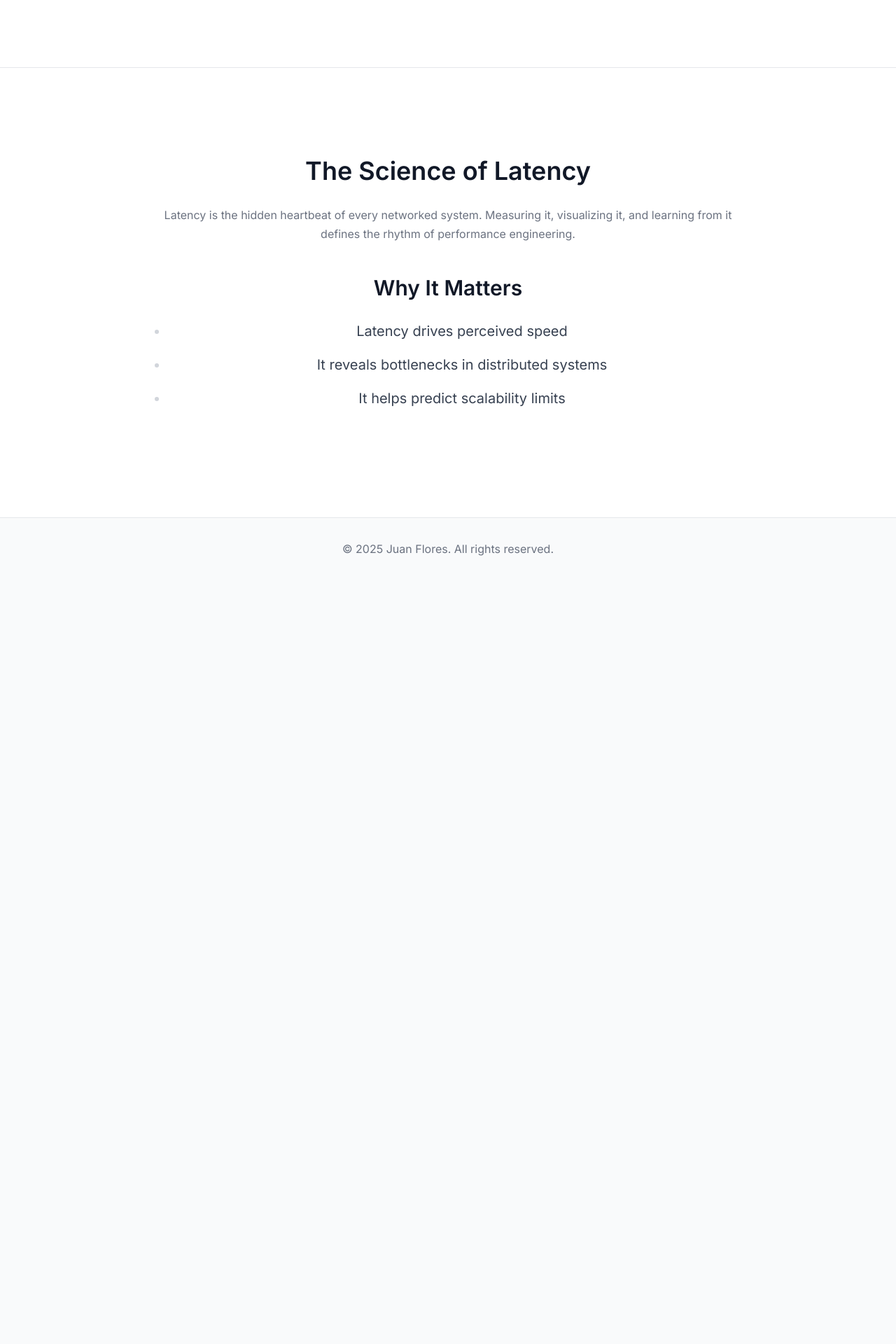
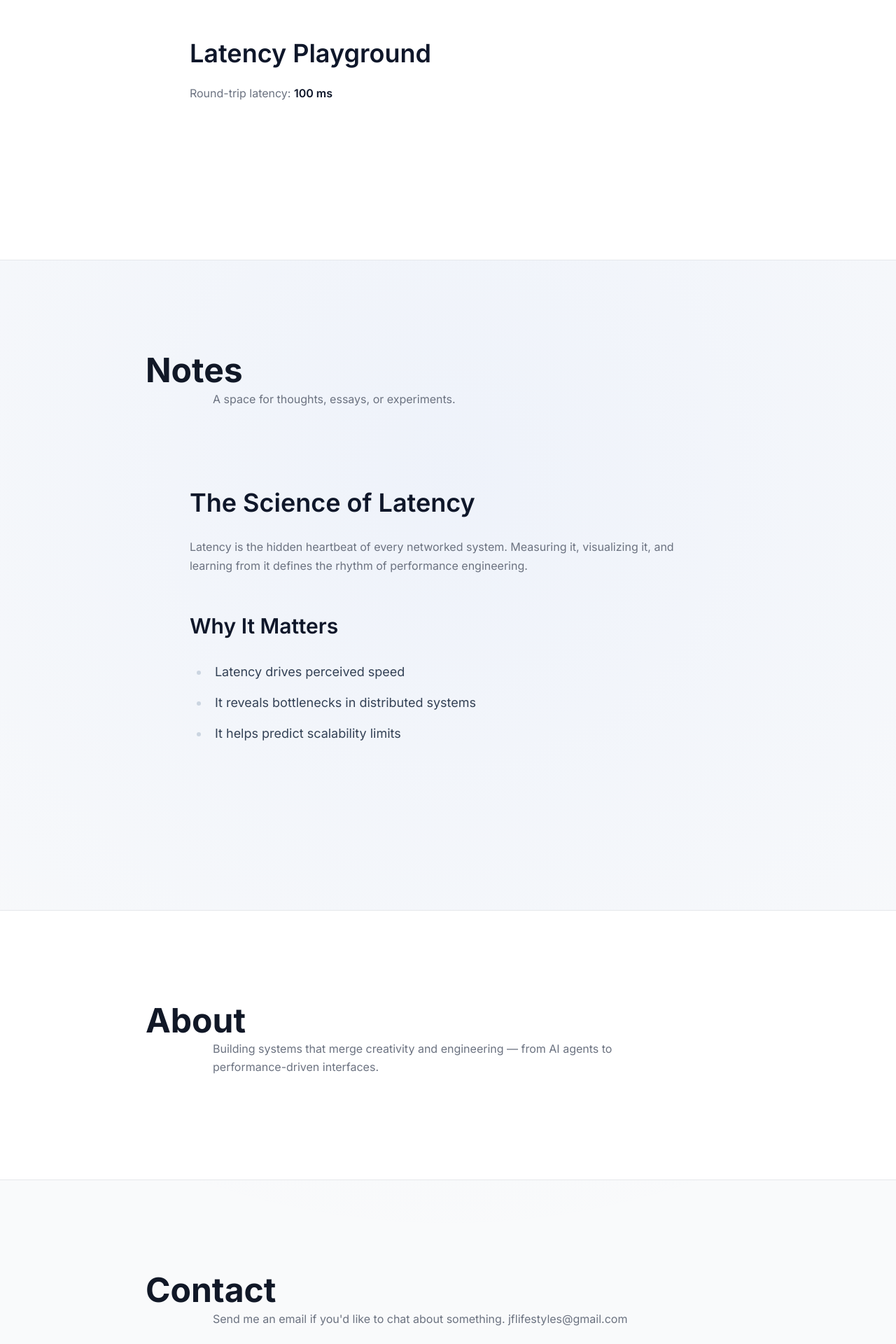
Before and after one commit to jcode82/engineering-lab, a Next.js app: page / in a window 1280 px wide. Shown: the part 780-2700 px from the top of the page at 70% size. Before the commit the page ends 1608 px from the top, so only its background shows below. Built offline with nearby package versions, Linux system fonts and the light colour scheme.

Commit message:
feat: Content Scafolding Overview

```diff
--- a/src/app/page.tsx
+++ b/src/app/page.tsx
@@ -1,13 +1,21 @@
 import Hero from "@/components/Hero";
-import Experiments from "./sections/Experiments";
-import ArticleTest from "./sections/ArticleTest";
+// import Experiments from "./sections/Experiments";
+// import ArticleTest from "./sections/ArticleTest";
+import About from "./sections/About";
+import Projects from "./sections/Projects";
+import Notes from "./sections/Notes";
+import Contact from "./sections/Contact";
 
 export default function Page() {
   return (
     <main>
       <Hero />
-      <Experiments />
-      <ArticleTest />
+      {/* <Experiments /> */}
+      {/* <ArticleTest /> */}
+      <Projects />
+      <Notes />
+      <About />
+      <Contact />
     </main>
   );
 }
--- /dev/null
+++ b/src/app/sections/About.tsx
@@ -0,0 +1,12 @@
+import SectionWrapper from "@/components/SectionWrapper";
+
+export default function About() {
+  return (
+    <SectionWrapper id="about">
+      <h2 className="text-h2 heading-spacing">About</h2>
+      <p className="text-base max-w-2xl mx-auto">
+        Building systems that merge creativity and engineering — from AI agents to performance-driven interfaces.
+      </p>
+    </SectionWrapper>
+  );
+}
--- /dev/null
+++ b/src/app/sections/Contact.tsx
@@ -0,0 +1,12 @@
+import SectionWrapper from "@/components/SectionWrapper";
+
+export default function Contact() {
+  return (
+    <SectionWrapper id="contact">
+      <h2 className="text-h2 heading-spacing">Contact</h2>
+      <p className="text-base max-w-2xl mx-auto">
+        Send me an email if you'd like to chat about something. <a href="mailto:jflifestyles@gmail.com">jflifestyles@gmail.com</a>
+      </p>
+    </SectionWrapper>
+  );
+}
--- /dev/null
+++ b/src/app/sections/Notes.tsx
@@ -0,0 +1,25 @@
+import SectionWrapper from "@/components/SectionWrapper";
+
+export default function Notes() {
+  return (
+    <SectionWrapper id="notes">
+      <h2 className="text-h2 heading-spacing">Notes</h2>
+      <p className="text-base max-w-2xl mx-auto">
+        A space for thoughts, essays, or experiments.
+      </p>
+      <article className="prose prose-slate lg:prose-lg mx-auto py-24">
+        <h1 className="text-3xl md:text-4xl font-semibold mb-6">The Science of Latency</h1>
+        <p>
+          Latency is the hidden heartbeat of every networked system.
+          Measuring it, visualizing it, and learning from it defines the rhythm of performance engineering.
+        </p>
+        <h2 className="text-3xl md:text-3xl font-semibold mb-6">Why It Matters</h2>
+        <ul>
+          <li>Latency drives perceived speed</li>
+          <li>It reveals bottlenecks in distributed systems</li>
+          <li>It helps predict scalability limits</li>
+        </ul>
+      </article>
+    </SectionWrapper>
+  );
+}
--- /dev/null
+++ b/src/app/sections/Projects.tsx
@@ -0,0 +1,33 @@
+"use client";
+import { useState, useEffect } from "react";
+import SectionWrapper from "@/components/SectionWrapper";
+
+export default function Projects() {
+      const [latency, setLatency] = useState<number | null>(null);
+
+      useEffect(() => {
+        const start = performance.now();
+        fetch("/api/ping")
+          .then(() => setLatency(Math.round(performance.now() - start)))
+          .catch(() => setLatency(null));
+      }, []);
+
+  return (
+    <SectionWrapper id="projects">
+      <h2 className="text-h2 heading-spacing">Projects</h2>
+      <p className="text-base max-w-2xl mx-auto">
+        A collection of projects and experiments that showcases my work.
+      </p>
+      <article className="prose prose-slate lg:prose-lg mx-auto py-24">
+            <h3 className="text-3xl md:text-4xl font-semibold mb-6">
+              Latency Playground
+            </h3>
+            {latency !== null ? (
+              <p>Round-trip latency: <strong>{latency} ms</strong></p>
+            ) : (
+              <p className="text-gray-500">Measuring…</p>
+            )}
+          </article>
+    </SectionWrapper>
+  );
+}
--- a/src/components/SectionWrapper.tsx
+++ b/src/components/SectionWrapper.tsx
@@ -25,7 +25,11 @@ export default function SectionWrapper({
   `;
 
   return (
-    <section id={id} className={`${baseClasses} ${className}`}>
+    // <section id={id} className={`${baseClasses} ${className}`}>
+    <section
+      id={id}
+      className={`${baseClasses} ${className} even:bg-[var(--surface)] odd:bg-transparent`}
+    >
       <div className="max-w-4xl mx-auto px-4">{children}</div>
     </section>
   );
```
